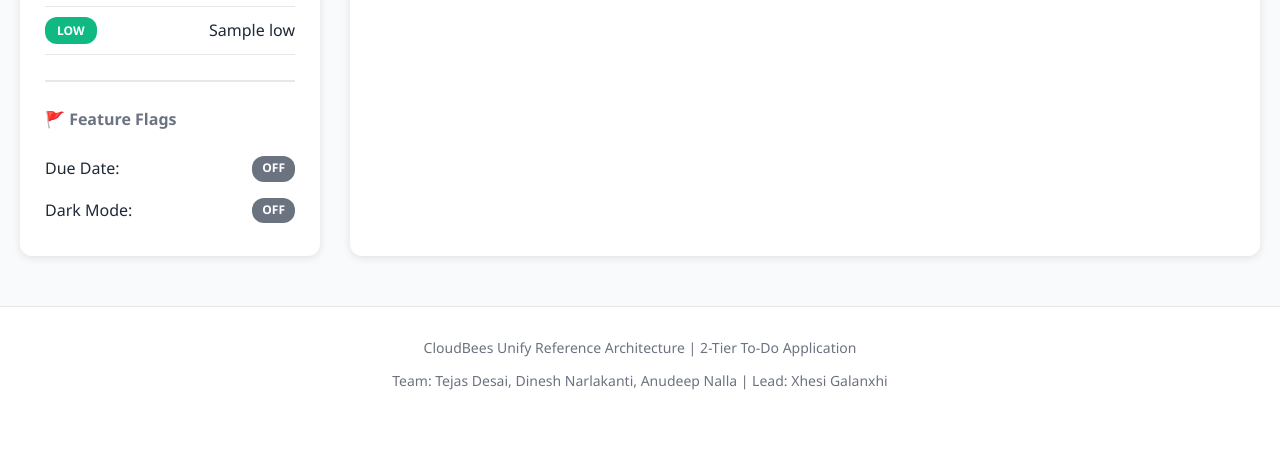
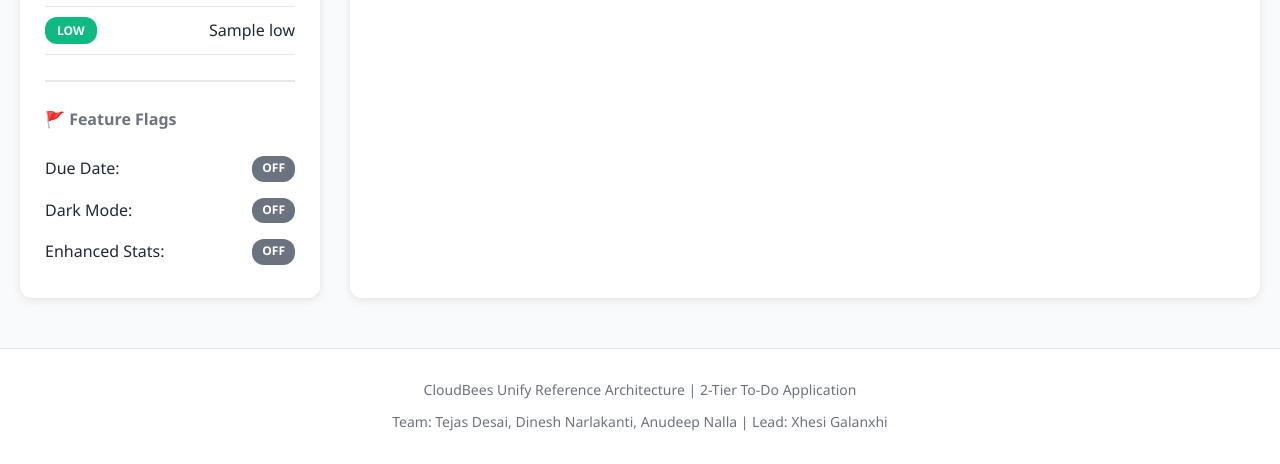
Before and after one commit to tdesai2705/unify-ref-todo-frontend, a Flask app: template templates/todo_list.html in a window 1280 px wide. Shown: the part 1070-1534 px from the top of the page. Before the commit the page ends 1460 px from the top, so only its background shows below. Run offline with Flask 3, Linux system fonts and the light colour scheme; the template is opened without the code that fills it: most values are stand-ins (such as "Sample title", 1, 10 or a date in 2020); one stand-in notice (Sample message) is shown.

Commit message:
feat: show enhanced stats fields when backend flag is ON
Conditionally render overdue_count and by_category in the stats
sidebar when the enhanced_stats FM flag is enabled on the backend.
Adds Enhanced Stats ON/OFF indicator to the Feature Flags panel
so the live toggle is visually obvious without redeployment.

Co-Authored-By: Claude Sonnet 4.6 <noreply@anthropic.com>

```diff
--- a/templates/todo_list.html
+++ b/templates/todo_list.html
@@ -42,6 +42,25 @@
         </div>
         {% endif %}
 
+        {% if 'overdue_count' in stats %}
+        <div class="stat-card" style="border-left: 4px solid #f59e0b;">
+            <div class="stat-number" style="color: #f59e0b;">{{ stats.overdue_count }}</div>
+            <div class="stat-label">Overdue Tasks</div>
+        </div>
+        {% endif %}
+
+        {% if 'by_category' in stats and stats.by_category %}
+        <div class="priority-breakdown">
+            <h3>By Category</h3>
+            {% for category, count in stats.by_category.items() %}
+            <div class="priority-stat">
+                <span class="meta-tag">🏷️ {{ category }}</span>
+                <span>{{ count }}</span>
+            </div>
+            {% endfor %}
+        </div>
+        {% endif %}
+
         <!-- Feature Flags Info -->
         <div class="feature-flags">
             <h3>🚩 Feature Flags</h3>
@@ -55,6 +74,12 @@
                 <span class="flag-name">Dark Mode:</span>
                 <span class="flag-value {% if feature_dark_mode %}flag-on{% else %}flag-off{% endif %}">
                     {{ 'ON' if feature_dark_mode else 'OFF' }}
+                </span>
+            </div>
+            <div class="flag-status">
+                <span class="flag-name">Enhanced Stats:</span>
+                <span class="flag-value {% if 'overdue_count' in stats %}flag-on{% else %}flag-off{% endif %}">
+                    {{ 'ON' if 'overdue_count' in stats else 'OFF' }}
                 </span>
             </div>
         </div>
```
